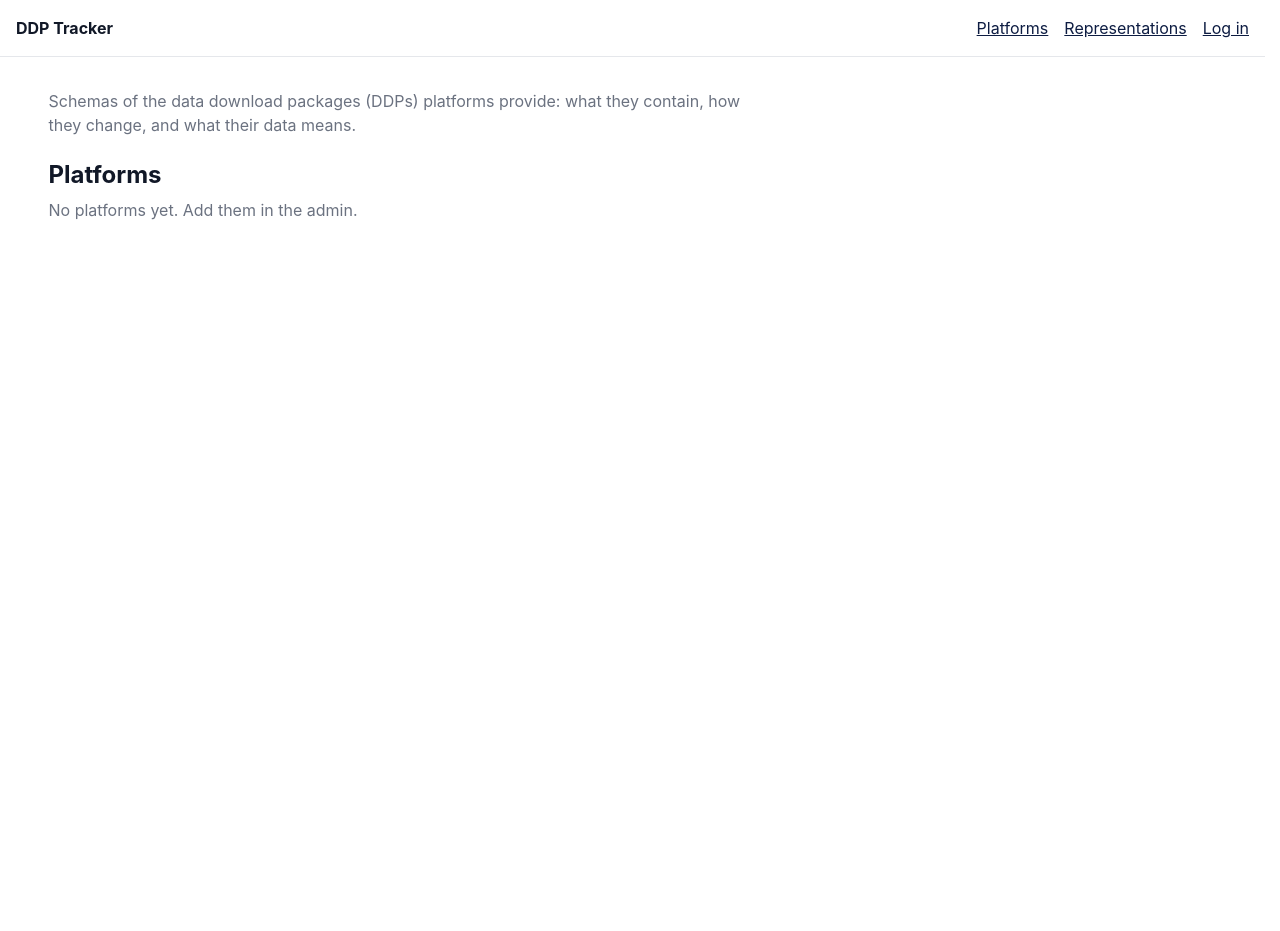
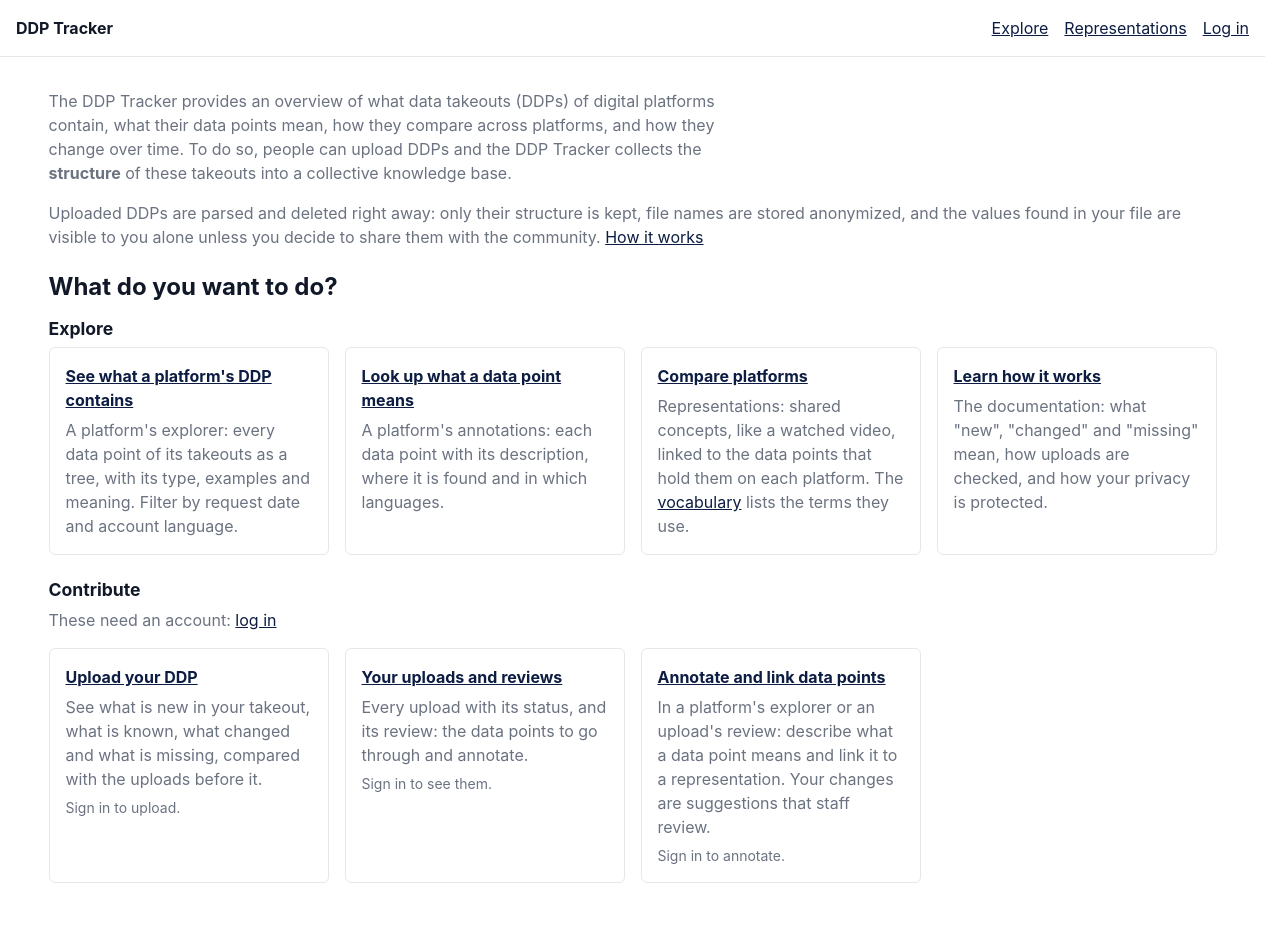
Before and after one commit to Nico-AP/ddp-tracker, a Django app: template ddp_tracker/core/templates/core/index.html in a window 1280 px wide. Before the commit the page ends 220 px from the top, so only its background shows below. Run offline with Django 5.2, Linux system fonts and the light colour scheme; the template is opened without the code that fills it, so the values that code supplies are empty; parts of the project's set-up code (start-up, migrations or seed data) failed here and were passed over; some libraries are stand-ins or nearby versions.

Commit message:
refactor: add a proper landing page

```diff
--- a/assets/scss/components/_content.scss
+++ b/assets/scss/components/_content.scss
@@ -53,6 +53,36 @@
 
 .card__title {
   font-weight: 700;
+}
+
+.card p {
+  margin: ($spacing-unit * 0.75) 0 0;
+}
+
+// a card's side note: "Sign in to upload", "Last updated …"
+.card__hint {
+  color: $color-text-muted;
+  font-size: $font-size-small;
+}
+
+.card__links {
+  display: flex;
+  gap: $spacing-unit * 2;
+  font-size: $font-size-small;
+}
+
+// the landing page's "What do you want to do?": one group of cards per goal
+.goal-group {
+  margin-bottom: $spacing-unit * 3;
+
+  h3 {
+    margin-bottom: $spacing-unit;
+    font-size: 1.1rem;
+  }
+
+  .cards {
+    margin-bottom: 0;
+  }
 }
 
 .plain-list {
--- a/ddp_tracker/core/templates/core/index.html
+++ b/ddp_tracker/core/templates/core/index.html
@@ -1,24 +1,124 @@
 {% extends "base.html" %}
+{% load upload_tags proposal_tags %}
 {% block content %}
   <h1>{{ project_name }}</h1>
   <p class="lead">
-    Schemas of the data download packages (DDPs) platforms provide:
-    what they contain, how they change, and what their data means.
+    The DDP Tracker provides an overview of what data takeouts (DDPs) of
+    digital platforms contain, what their data points mean, how they compare
+    across platforms, and how they change over time. To do so, people can upload
+    DDPs and the DDP Tracker collects the <strong>structure</strong> of these
+    takeouts into a collective knowledge base.
   </p>
-  <h2>Platforms</h2>
-  {% if platforms %}
+  <p class="muted">
+    Uploaded DDPs are parsed and deleted right away: only their structure is kept, file names are
+    stored anonymized, and the values found in your file are visible to you alone
+    unless you decide to share them with the community.
+    <a href="{% url 'docs' 'tracker/concepts/' %}">How it works</a>
+  </p>
+  <h2>What do you want to do?</h2>
+  {% url 'schemas:platforms' as explore_url %}
+  <section class="goal-group" aria-labelledby="goal-explore">
+    <h3 id="goal-explore">Explore</h3>
     <ul class="cards">
-      {% for platform in platforms %}
+      <li class="card">
+        <a class="card__title" href="{{ explore_url }}">See what a platform's DDP contains</a>
+        <p>
+          A platform's explorer: every data point of its takeouts as a tree, with its type,
+          examples and meaning. Filter by request date and account language.
+        </p>
+      </li>
+      <li class="card">
+        <a class="card__title" href="{{ explore_url }}">Look up what a data point means</a>
+        <p>
+          A platform's annotations: each data point with its description, where it is found and
+          in which languages.
+        </p>
+      </li>
+      <li class="card">
+        <a class="card__title"
+           href="{% url 'representations:representations' %}">Compare platforms</a>
+        <p>
+          Representations: shared concepts, like a watched video, linked to the data points that
+          hold them on each platform. The <a href="{% url 'representations:vocabulary' %}">vocabulary</a>
+          lists the terms they use.
+        </p>
+      </li>
+      <li class="card">
+        <a class="card__title" href="{% url 'docs' 'tracker/concepts/' %}">Learn how it works</a>
+        <p>
+          The documentation: what "new", "changed" and "missing" mean, how uploads are checked,
+          and how your privacy is protected.
+        </p>
+      </li>
+    </ul>
+  </section>
+  <section class="goal-group" aria-labelledby="goal-contribute">
+    <h3 id="goal-contribute">Contribute</h3>
+    {% if not user.is_authenticated %}
+      <p class="muted">
+        These need an account:
+        <a href="{% url 'account_login' %}">log in</a>
+        {% if ACCOUNT_ALLOW_REGISTRATION %}
+          or <a href="{% url 'account_signup' %}">sign up</a>
+        {% endif %}
+      </p>
+    {% endif %}
+    <ul class="cards">
+      <li class="card">
+        {% url 'ddps:upload-create' as upload_url %}
+        <a class="card__title"
+           href="{% if user.is_authenticated %}{{ upload_url }}{% else %}{% url 'account_login' %}?next={{ upload_url|urlencode }}{% endif %}">Upload your DDP</a>
+        <p>
+          See what is new in your takeout, what is known, what changed and what is missing,
+          compared with the uploads before it.
+        </p>
+        {% if not user.is_authenticated %}<p class="card__hint">Sign in to upload.</p>{% endif %}
+      </li>
+      <li class="card">
+        {% url 'ddps:uploads' as uploads_url %}
+        <a class="card__title"
+           href="{% if user.is_authenticated %}{{ uploads_url }}{% else %}{% url 'account_login' %}?next={{ uploads_url|urlencode }}{% endif %}">Your uploads and reviews</a>
+        <p>Every upload with its status, and its review: the data points to go through and annotate.</p>
+        {% if not user.is_authenticated %}<p class="card__hint">Sign in to see them.</p>{% endif %}
+      </li>
+      <li class="card">
+        <a class="card__title" href="{{ explore_url }}">Annotate and link data points</a>
+        <p>
+          In a platform's explorer or an upload's review: describe what a data point means and
+          link it to a representation.
+          {% if user.is_staff %}
+            Your changes apply right away.
+          {% else %}
+            Your changes are suggestions that staff review{% if user.is_authenticated %}: see <a href="{% url 'proposals:mine' %}">my suggestions</a>{% endif %}.
+          {% endif %}
+        </p>
+        {% if not user.is_authenticated %}<p class="card__hint">Sign in to annotate.</p>{% endif %}
+      </li>
+    </ul>
+  </section>
+  {% if user.is_staff %}
+    {% approvals_waiting as waiting %}
+    {% proposals_waiting as suggestions %}
+    <section class="goal-group" aria-labelledby="goal-curate">
+      <h3 id="goal-curate">Curate</h3>
+      <ul class="cards">
         <li class="card">
-          <a class="card__title" href="{{ platform.get_absolute_url }}">{{ platform.name }}</a>
+          <a class="card__title" href="{% url 'ddps:approvals' %}">Approvals ({{ waiting }})</a>
           <p>
-            {{ platform.annotation_count }} annotation{{ platform.annotation_count|pluralize }} ·
-            {{ platform.upload_count }} upload{{ platform.upload_count|pluralize }}
+            Uploads that don't count yet: the first of their kind, or unusual ones their uploader
+            confirmed. Inspect, then approve or reject.
           </p>
         </li>
-      {% endfor %}
-    </ul>
-  {% else %}
-    <p class="muted">No platforms yet. Add them in the admin.</p>
+        <li class="card">
+          <a class="card__title"
+             href="{% url 'proposals:annotations' %}">Suggestions ({{ suggestions.total }})</a>
+          <p>
+            Changes other users suggested:
+            <a href="{% url 'proposals:annotations' %}">annotations ({{ suggestions.annotations }})</a> and
+            <a href="{% url 'proposals:representations' %}">representations ({{ suggestions.representations }})</a>.
+          </p>
+        </li>
+      </ul>
+    </section>
   {% endif %}
 {% endblock %}
--- a/ddp_tracker/schemas/urls.py
+++ b/ddp_tracker/schemas/urls.py
@@ -5,6 +5,7 @@ from ddp_tracker.schemas import views
 app_name = "schemas"
 
 urlpatterns = [
+    path("platforms/", views.platform_list, name="platforms"),
     path("platforms/<slug:slug>/", views.platform_detail, name="platform"),
     path("platforms/<slug:slug>/rows/<int:location_pk>/", views.explorer_row, name="row"),
     path("platforms/<slug:slug>/location/", views.location_detail, name="location"),
--- a/ddp_tracker/templates/base.html
+++ b/ddp_tracker/templates/base.html
@@ -17,7 +17,7 @@
     <header class="site-header">
       <a class="site-header__brand" href="{% url 'core:index' %}">DDP Tracker</a>
       <nav class="site-nav">
-        <a href="{% url 'core:index' %}">Platforms</a>
+        <a href="{% url 'schemas:platforms' %}">Explore</a>
         <a href="{% url 'representations:representations' %}">Representations</a>
         {% if user.is_authenticated %}
           <a href="{% url 'ddps:uploads' %}">Uploads</a>
```
Also changed, not shown: config/urls.py (+2 -7 lines), ddp_tracker/core/tests/tests.py (+40 -6 lines), ddp_tracker/core/views.py (+27 -13 lines), ddp_tracker/schemas/templates/schemas/platform_list.html (added, +37 -0 lines), ddp_tracker/schemas/tests/test_platforms.py (added, +28 -0 lines), ddp_tracker/schemas/views.py (+21 -1 lines), ddp_tracker/static/css/main.css.
